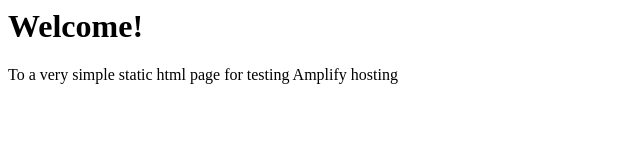
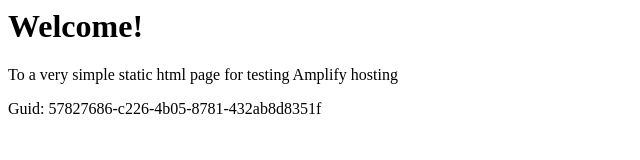
Before and after one commit to aws-aemilia-sin/Github-PR-Commit-Integration-Test-DoNotTouch-GitH-MJCD6L4M-v1-preprod-ap-southeast-1, a website: page src/index.html in a window 1280 px wide. Shown: the whole page, without its empty margins (0-640 px from the left). Drawn offline with Linux system fonts and the light colour scheme.

Commit message:
commit from integ tests

```diff
--- a/src/index.html
+++ b/src/index.html
@@ -1,3 +1,5 @@
+
+
 <html lang="en">
 
 <head>
@@ -10,6 +12,6 @@
 <body>
     <h1>Welcome!</h1>
     <p>To a very simple static html page for testing Amplify hosting</p>
-</body>
+    <p>Guid: 57827686-c226-4b05-8781-432ab8d8351f</p></body>
 
 </html>
```
